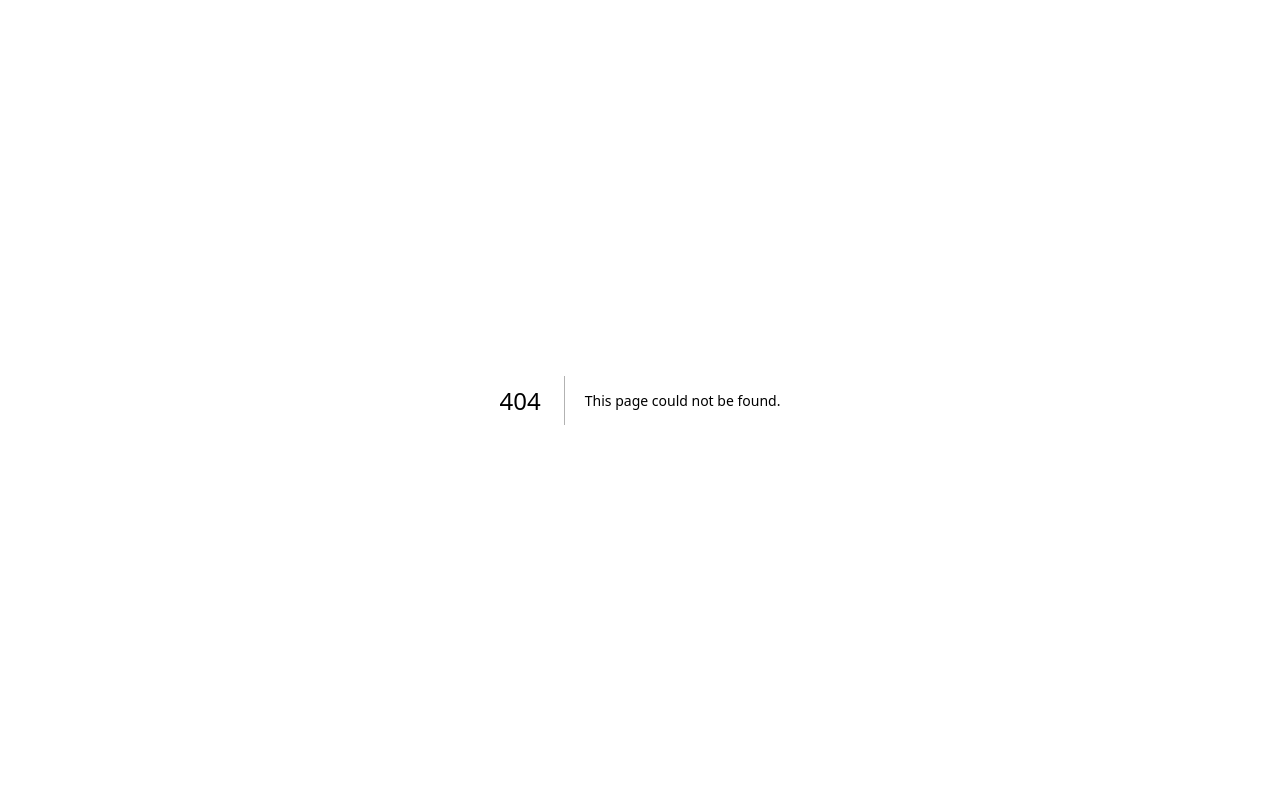
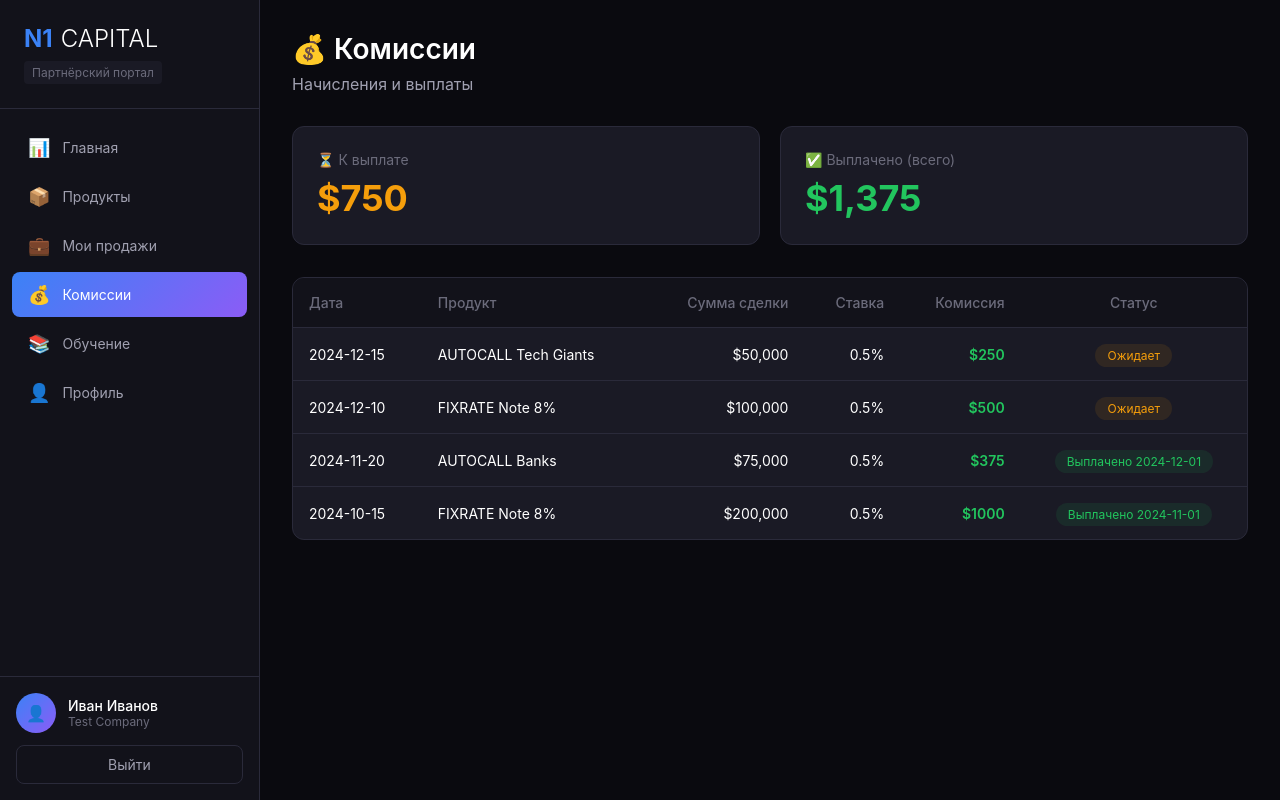
Before and after one commit to malakhov19851985/descksp-agents, a Next.js app: page /dashboard/commissions in a window 1280 px wide. Before the commit this address had no page. Built offline with nearby package versions, Linux system fonts and the light colour scheme; sample sign-in values are in the browser's storage.

Commit message:
Create page.js

```diff
--- /dev/null
+++ b/app/dashboard/commissions/page.js
@@ -0,0 +1,114 @@
+'use client';
+
+import { useState, useEffect } from 'react';
+
+export default function CommissionsPage() {
+  const [commissions, setCommissions] = useState([]);
+  const [loading, setLoading] = useState(true);
+  const [stats, setStats] = useState({ pending: 0, paid: 0 });
+
+  useEffect(() => {
+    setTimeout(() => {
+      const data = [
+        { id: 1, date: '2024-12-15', product: 'AUTOCALL Tech Giants', saleAmount: 50000, rate: 0.5, amount: 250, status: 'pending' },
+        { id: 2, date: '2024-12-10', product: 'FIXRATE Note 8%', saleAmount: 100000, rate: 0.5, amount: 500, status: 'pending' },
+        { id: 3, date: '2024-11-20', product: 'AUTOCALL Banks', saleAmount: 75000, rate: 0.5, amount: 375, status: 'paid', paidDate: '2024-12-01' },
+        { id: 4, date: '2024-10-15', product: 'FIXRATE Note 8%', saleAmount: 200000, rate: 0.5, amount: 1000, status: 'paid', paidDate: '2024-11-01' },
+      ];
+      setCommissions(data);
+      setStats({
+        pending: data.filter(c => c.status === 'pending').reduce((sum, c) => sum + c.amount, 0),
+        paid: data.filter(c => c.status === 'paid').reduce((sum, c) => sum + c.amount, 0)
+      });
+      setLoading(false);
+    }, 500);
+  }, []);
+
+  return (
+    <div>
+      <div style={{ marginBottom: '32px' }}>
+        <h1 style={{ fontSize: '28px', fontWeight: '600', marginBottom: '8px' }}>
+          💰 Комиссии
+        </h1>
+        <p style={{ color: 'var(--text-secondary)' }}>
+          Начисления и выплаты
+        </p>
+      </div>
+
+      {/* Stats */}
+      <div style={{
+        display: 'grid',
+        gridTemplateColumns: 'repeat(2, 1fr)',
+        gap: '20px',
+        marginBottom: '32px'
+      }}>
+        <div className="card" style={{ padding: '24px' }}>
+          <div style={{ fontSize: '14px', color: 'var(--text-muted)', marginBottom: '8px' }}>
+            ⏳ К выплате
+          </div>
+          <div style={{ fontSize: '36px', fontWeight: '700', color: 'var(--warning)' }}>
+            ${stats.pending.toLocaleString()}
+          </div>
+        </div>
+        <div className="card" style={{ padding: '24px' }}>
+          <div style={{ fontSize: '14px', color: 'var(--text-muted)', marginBottom: '8px' }}>
+            ✅ Выплачено (всего)
+          </div>
+          <div style={{ fontSize: '36px', fontWeight: '700', color: 'var(--success)' }}>
+            ${stats.paid.toLocaleString()}
+          </div>
+        </div>
+      </div>
+
+      {/* Table */}
+      {loading ? (
+        <div style={{ textAlign: 'center', padding: '60px', color: 'var(--text-secondary)' }}>
+          Загрузка...
+        </div>
+      ) : (
+        <div className="card" style={{ padding: 0, overflow: 'hidden' }}>
+          <table style={{ width: '100%', borderCollapse: 'collapse' }}>
+            <thead>
+              <tr style={{ background: 'var(--bg-secondary)' }}>
+                <th style={{ padding: '16px', textAlign: 'left', fontSize: '14px', color: 'var(--text-muted)', fontWeight: '500' }}>Дата</th>
+                <th style={{ padding: '16px', textAlign: 'left', fontSize: '14px', color: 'var(--text-muted)', fontWeight: '500' }}>Продукт</th>
+                <th style={{ padding: '16px', textAlign: 'right', fontSize: '14px', color: 'var(--text-muted)', fontWeight: '500' }}>Сумма сделки</th>
+                <th style={{ padding: '16px', textAlign: 'right', fontSize: '14px', color: 'var(--text-muted)', fontWeight: '500' }}>Ставка</th>
+                <th style={{ padding: '16px', textAlign: 'right', fontSize: '14px', color: 'var(--text-muted)', fontWeight: '500' }}>Комиссия</th>
+                <th style={{ padding: '16px', textAlign: 'center', fontSize: '14px', color: 'var(--text-muted)', fontWeight: '500' }}>Статус</th>
+              </tr>
+            </thead>
+            <tbody>
+              {commissions.map(c => (
+                <tr key={c.id} style={{ borderTop: '1px solid var(--border-color)' }}>
+                  <td style={{ padding: '16px', fontSize: '14px' }}>{c.date}</td>
+                  <td style={{ padding: '16px', fontSize: '14px' }}>{c.product}</td>
+                  <td style={{ padding: '16px', fontSize: '14px', textAlign: 'right' }}>
+                    ${c.saleAmount.toLocaleString()}
+                  </td>
+                  <td style={{ padding: '16px', fontSize: '14px', textAlign: 'right' }}>
+                    {c.rate}%
+                  </td>
+                  <td style={{ padding: '16px', fontSize: '14px', textAlign: 'right', fontWeight: '600', color: 'var(--success)' }}>
+                    ${c.amount}
+                  </td>
+                  <td style={{ padding: '16px', textAlign: 'center' }}>
+                    <span style={{
+                      padding: '4px 12px',
+                      borderRadius: '20px',
+                      fontSize: '12px',
+                      background: c.status === 'paid' ? 'rgba(34, 197, 94, 0.1)' : 'rgba(245, 158, 11, 0.1)',
+                      color: c.status === 'paid' ? 'var(--success)' : 'var(--warning)'
+                    }}>
+                      {c.status === 'paid' ? `Выплачено ${c.paidDate}` : 'Ожидает'}
+                    </span>
+                  </td>
+                </tr>
+              ))}
+            </tbody>
+          </table>
+        </div>
+      )}
+    </div>
+  );
+}
```
